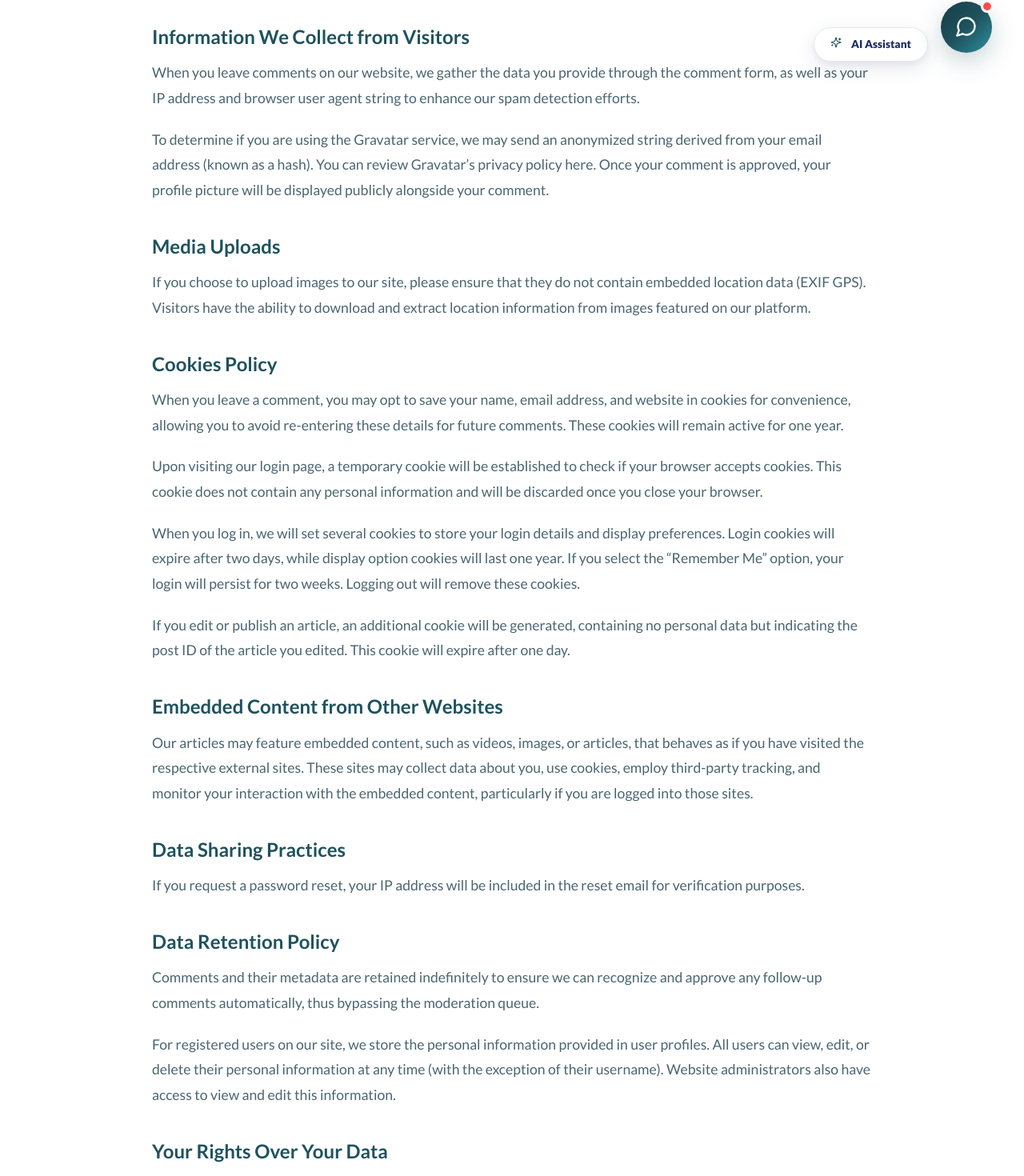
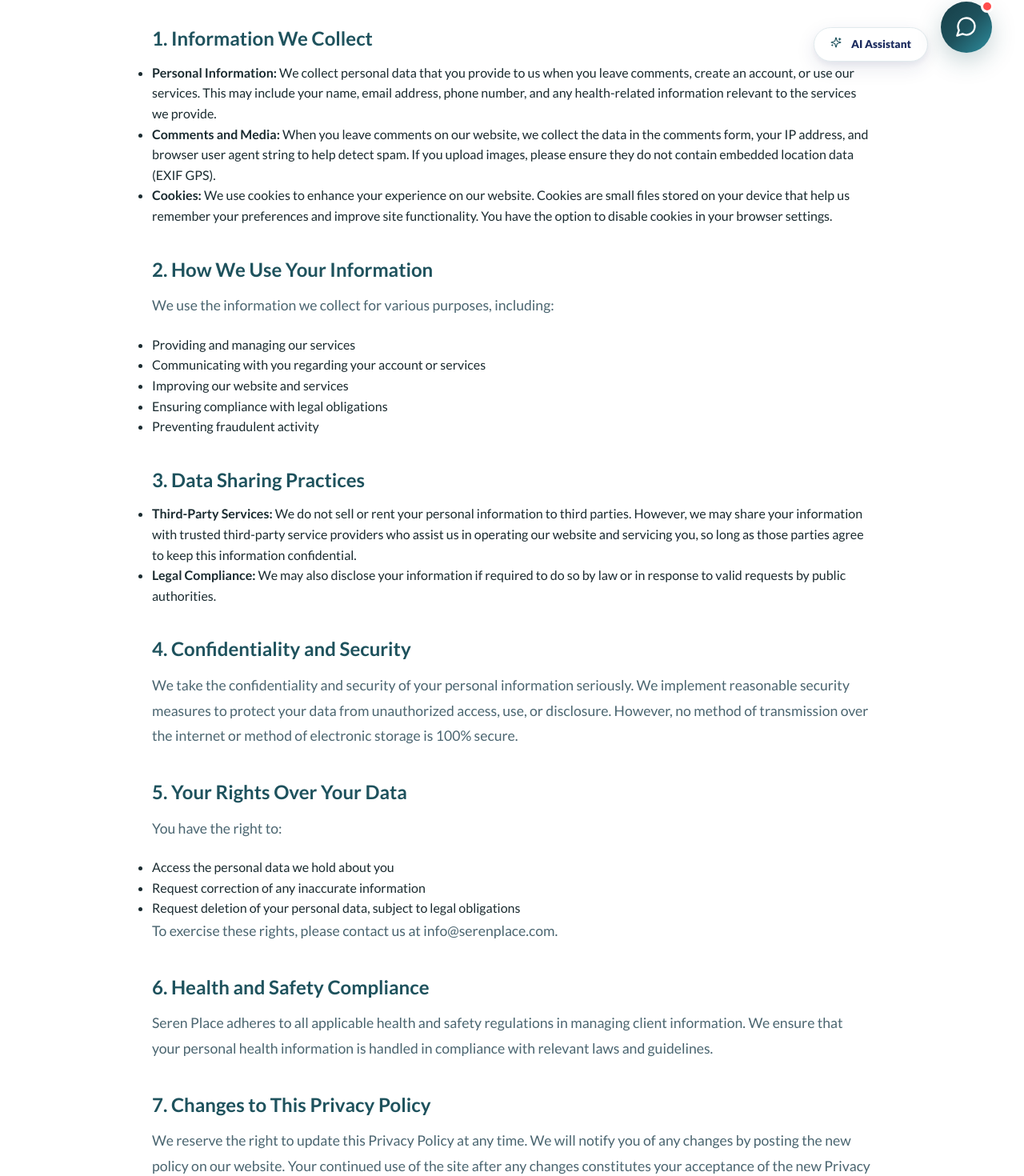
Before and after one commit to heropaulexy79/seren-place, a Next.js app: page /privacy in a window 1280 px wide. Shown: the part 694-2164 px from the top of the page at 80% size. Built offline with nearby package versions, Linux system fonts and the light colour scheme.

Commit message:
few chqnges

```diff
--- a/src/app/blog/page.tsx
+++ b/src/app/blog/page.tsx
@@ -1,3 +1,5 @@
+"use client";
+
 import React from "react";
 import SectionHeader from "@/components/ui/SectionHeader";
 import Link from "next/link";
--- a/src/app/privacy/page.tsx
+++ b/src/app/privacy/page.tsx
@@ -15,7 +15,7 @@ export default function PrivacyPage() {
         <div className="container">
           <SectionHeader
             title="Privacy Policy"
-            subtitle="Your privacy is paramount to us at Seren Place."
+            subtitle="Effective Date: May 3, 2026"
           />
         </div>
       </header>
@@ -23,63 +23,51 @@ export default function PrivacyPage() {
       <section className="section">
         <div className="container">
           <div className={styles.content}>
-            <h2>Welcome to Seren Place</h2>
-            <p>At Seren Place, we prioritize your privacy and are committed to protecting your personal information.</p>
+            <p>At Seren Place, we value your privacy and are committed to protecting your personal information. This Privacy Policy outlines how we collect, use, disclose, and safeguard your information when you visit our website or use our services. By accessing our site or services, you agree to the terms of this policy.</p>
 
-            <h3>Information We Collect from Visitors</h3>
-            <p>
-              When you leave comments on our website, we gather the data you provide through the comment form, as well as your IP address and browser user agent string to enhance our spam detection efforts.
-            </p>
-            <p>
-              To determine if you are using the Gravatar service, we may send an anonymized string derived from your email address (known as a hash). You can review Gravatar’s privacy policy here. Once your comment is approved, your profile picture will be displayed publicly alongside your comment.
-            </p>
+            <h3>1. Information We Collect</h3>
+            <ul>
+              <li><strong>Personal Information:</strong> We collect personal data that you provide to us when you leave comments, create an account, or use our services. This may include your name, email address, phone number, and any health-related information relevant to the services we provide.</li>
+              <li><strong>Comments and Media:</strong> When you leave comments on our website, we collect the data in the comments form, your IP address, and browser user agent string to help detect spam. If you upload images, please ensure they do not contain embedded location data (EXIF GPS).</li>
+              <li><strong>Cookies:</strong> We use cookies to enhance your experience on our website. Cookies are small files stored on your device that help us remember your preferences and improve site functionality. You have the option to disable cookies in your browser settings.</li>
+            </ul>
 
-            <h3>Media Uploads</h3>
-            <p>
-              If you choose to upload images to our site, please ensure that they do not contain embedded location data (EXIF GPS). Visitors have the ability to download and extract location information from images featured on our platform.
-            </p>
+            <h3>2. How We Use Your Information</h3>
+            <p>We use the information we collect for various purposes, including:</p>
+            <ul>
+              <li>Providing and managing our services</li>
+              <li>Communicating with you regarding your account or services</li>
+              <li>Improving our website and services</li>
+              <li>Ensuring compliance with legal obligations</li>
+              <li>Preventing fraudulent activity</li>
+            </ul>
 
-            <h3>Cookies Policy</h3>
-            <p>
-              When you leave a comment, you may opt to save your name, email address, and website in cookies for convenience, allowing you to avoid re-entering these details for future comments. These cookies will remain active for one year.
-            </p>
-            <p>
-              Upon visiting our login page, a temporary cookie will be established to check if your browser accepts cookies. This cookie does not contain any personal information and will be discarded once you close your browser.
-            </p>
-            <p>
-              When you log in, we will set several cookies to store your login details and display preferences. Login cookies will expire after two days, while display option cookies will last one year. If you select the “Remember Me” option, your login will persist for two weeks. Logging out will remove these cookies.
-            </p>
-            <p>
-              If you edit or publish an article, an additional cookie will be generated, containing no personal data but indicating the post ID of the article you edited. This cookie will expire after one day.
-            </p>
+            <h3>3. Data Sharing Practices</h3>
+            <ul>
+              <li><strong>Third-Party Services:</strong> We do not sell or rent your personal information to third parties. However, we may share your information with trusted third-party service providers who assist us in operating our website and servicing you, so long as those parties agree to keep this information confidential.</li>
+              <li><strong>Legal Compliance:</strong> We may also disclose your information if required to do so by law or in response to valid requests by public authorities.</li>
+            </ul>
 
-            <h3>Embedded Content from Other Websites</h3>
-            <p>
-              Our articles may feature embedded content, such as videos, images, or articles, that behaves as if you have visited the respective external sites. These sites may collect data about you, use cookies, employ third-party tracking, and monitor your interaction with the embedded content, particularly if you are logged into those sites.
-            </p>
+            <h3>4. Confidentiality and Security</h3>
+            <p>We take the confidentiality and security of your personal information seriously. We implement reasonable security measures to protect your data from unauthorized access, use, or disclosure. However, no method of transmission over the internet or method of electronic storage is 100% secure.</p>
 
-            <h3>Data Sharing Practices</h3>
-            <p>
-              If you request a password reset, your IP address will be included in the reset email for verification purposes.
-            </p>
+            <h3>5. Your Rights Over Your Data</h3>
+            <p>You have the right to:</p>
+            <ul>
+              <li>Access the personal data we hold about you</li>
+              <li>Request correction of any inaccurate information</li>
+              <li>Request deletion of your personal data, subject to legal obligations</li>
+            </ul>
+            <p>To exercise these rights, please contact us at <a href="mailto:info@serenplace.com">info@serenplace.com</a>.</p>
 
-            <h3>Data Retention Policy</h3>
-            <p>
-              Comments and their metadata are retained indefinitely to ensure we can recognize and approve any follow-up comments automatically, thus bypassing the moderation queue.
-            </p>
-            <p>
-              For registered users on our site, we store the personal information provided in user profiles. All users can view, edit, or delete their personal information at any time (with the exception of their username). Website administrators also have access to view and edit this information.
-            </p>
+            <h3>6. Health and Safety Compliance</h3>
+            <p>Seren Place adheres to all applicable health and safety regulations in managing client information. We ensure that your personal health information is handled in compliance with relevant laws and guidelines.</p>
 
-            <h3>Your Rights Over Your Data</h3>
-            <p>
-              If you have an account on our site or have previously commented, you can request an exported file of your personal data that we hold, including any information you have provided. You may also request the deletion of any personal data we retain about you, excluding information we are required to keep for administrative, legal, or security reasons.
-            </p>
+            <h3>7. Changes to This Privacy Policy</h3>
+            <p>We reserve the right to update this Privacy Policy at any time. We will notify you of any changes by posting the new policy on our website. Your continued use of the site after any changes constitutes your acceptance of the new Privacy Policy.</p>
 
-            <h3>Automated Spam Detection</h3>
-            <p>
-              Visitor comments may be subject to automated checks through a spam detection service to maintain the quality of our community interactions.
-            </p>
+            <h3>8. Contact Us</h3>
+            <p>If you have any questions or concerns about this Privacy Policy or your personal information, please contact us at <a href="mailto:info@serenplace.com">info@serenplace.com</a>.</p>
           </div>
         </div>
       </section>
--- /dev/null
+++ b/src/app/terms/TermsPage.module.css
@@ -0,0 +1,51 @@
+.termsPage {
+  padding-top: 100px;
+}
+
+.hero {
+  background-color: var(--bg-warm);
+  padding: 80px 0;
+}
+
+.content {
+  max-width: 900px;
+  margin: 0 auto;
+}
+
+.content h3 {
+  font-size: 1.5rem;
+  margin: 40px 0 16px;
+  color: var(--primary);
+  font-family: var(--font-outfit), sans-serif;
+}
+
+.content p {
+  font-size: 1.1rem;
+  color: var(--text-muted);
+  margin-bottom: 20px;
+  line-height: 1.8;
+}
+
+.content ul {
+  margin-bottom: 24px;
+  padding-left: 24px;
+}
+
+.content li {
+  font-size: 1.1rem;
+  color: var(--text-muted);
+  margin-bottom: 12px;
+  line-height: 1.6;
+}
+
+.content a {
+  color: var(--secondary);
+  font-weight: 600;
+  text-decoration: underline;
+}
+
+@media (max-width: 768px) {
+  .hero {
+    padding: 60px 0;
+  }
+}
```
Also changed, not shown: src/app/terms/page.tsx (added, +81 -0 lines), src/components/home/HeroSlider.module.css (+4 -4 lines).
